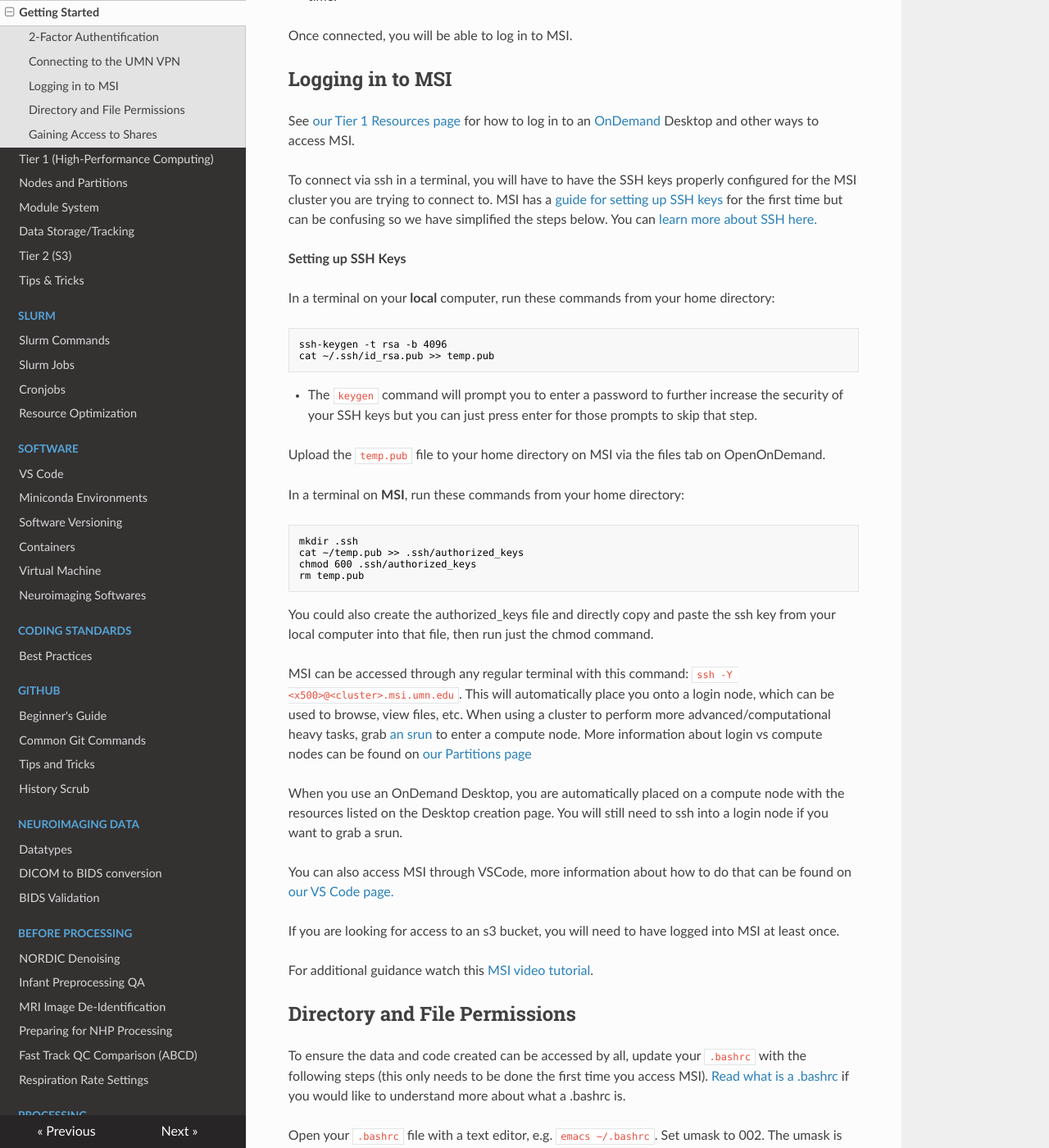
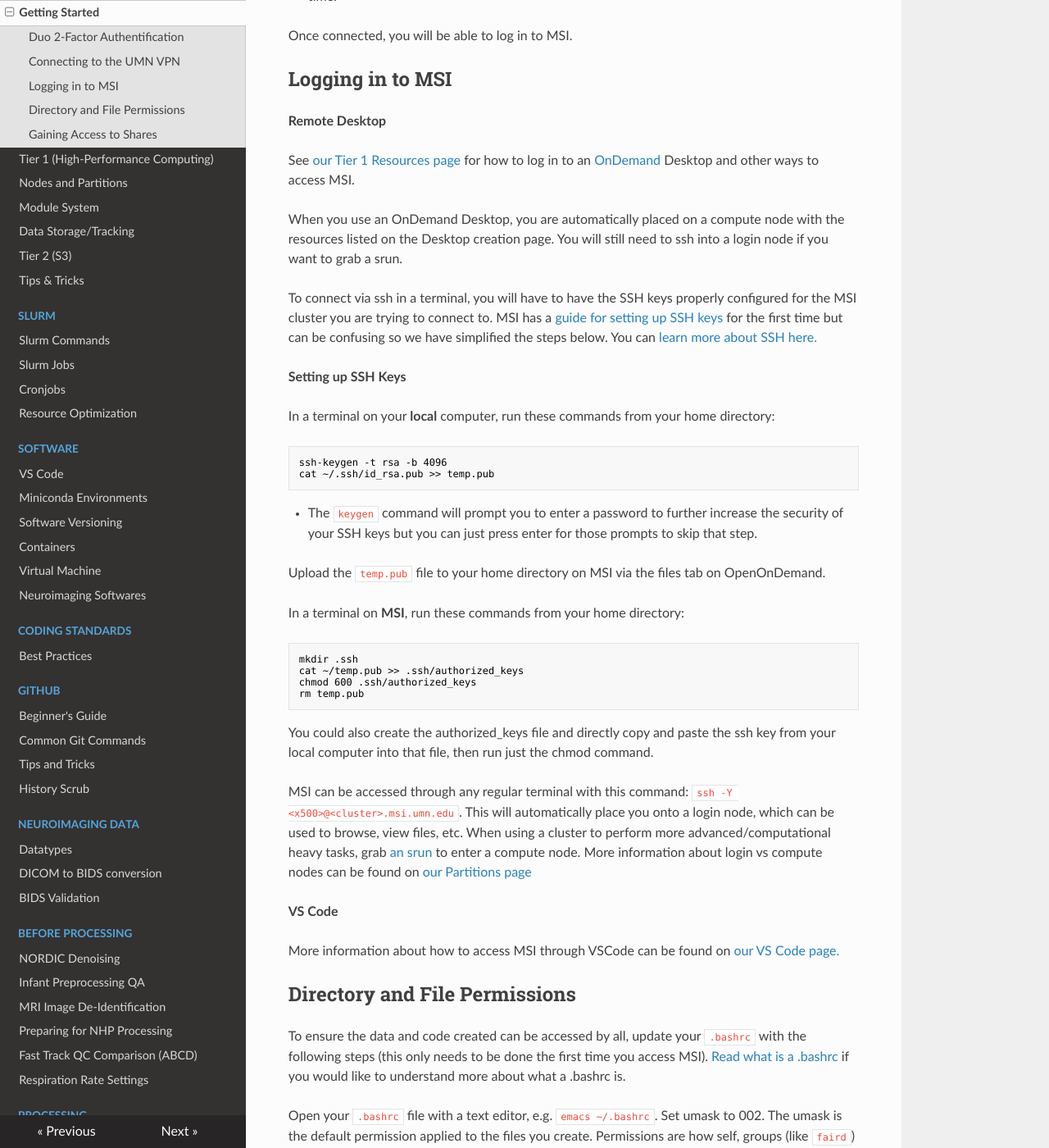
Before and after one commit to DCAN-Labs/cdni-brain, an MkDocs documentation site: the page built from docs/msi-login.md, in a window 1280 px wide and 1400 px high, scrolled down 1309 px. Shown: the whole window at 82% size. Built offline with MkDocs 1.6.1, drawn with Linux system fonts in a browser that asks for light colours; nearby versions of some CDN libraries; some of the changed text lies outside the part shown.

Commit message:
Update msi-login.md

````diff
--- a/docs/msi-login.md
+++ b/docs/msi-login.md
@@ -2,11 +2,11 @@
 
 To access the Minnesota Supercomputing Institute (MSI) system smoothly, confirm your eligibility, particularly if your tasks involve data analysis or processing. Visit  [Eligibility & Access Instructions](https://www.msi.umn.edu/content/eligibility-getting-access) for more detailed guidelines on eligibility and access requirements. Do not use MSI without completeing the steps outlined on this page.
 
-## 2-Factor Authentification
+## Duo 2-Factor Authentification
 
 You must set up Duo 2 Factor Authentification in order to use MSI. This provides an added layer of security and is mandatory for accessing any UMN internal site. UMN provides a [Duo Guide](https://it.umn.edu/services-technologies/self-help-guides/duo-set-use-duo-security) which provides instructions for how to register and use Duo.
 
-When you log in to MSI via a terminal you should see this prompt:
+Whenever you log in to MSI via a terminal you should see this prompt:
 
 ```
 By using this system you agree to adhere to MSI and UMN Acceptable Use Policies - refer to www.msi.umn.edu for details.
@@ -44,7 +44,11 @@ Once connected, you will be able to log in to MSI.
 
 ## Logging in to MSI
 
+**Remote Desktop**
+
 See [our Tier 1 Resources page](hpc.md) for how to log in to an [OnDemand](https://ondemand.msi.umn.edu/pun/sys/dashboard/batch_connect/sessions) Desktop and other ways to access MSI.
+
+When you use an OnDemand Desktop, you are automatically placed on a compute node with the resources listed on the Desktop creation page. You will still need to ssh into a login node if you want to grab a srun.
 
 To connect via ssh in a terminal, you will have to have the SSH keys properly configured for the MSI cluster you are trying to connect to. MSI has a [guide for setting up SSH keys](https://www.msi.umn.edu/support/faq/how-do-i-setup-ssh-keys) for the first time but can be confusing so we have simplified the steps below. You can [learn more about SSH here.](https://www.cloudflare.com/learning/access-management/what-is-ssh/)
 
@@ -74,13 +78,9 @@ You could also create the authorized_keys file and directly copy and paste the s
 
 MSI can be accessed through any regular terminal with this command: `ssh -Y <x500>@<cluster>.msi.umn.edu`. This will automatically place you onto a login node, which can be used to browse, view files, etc. When using a cluster to perform more advanced/computational heavy tasks, grab [an srun](slurm-params.md#srun) to enter a compute node. More information about login vs compute nodes can be found on [our Partitions page](partitions.md)
 
-When you use an OnDemand Desktop, you are automatically placed on a compute node with the resources listed on the Desktop creation page. You will still need to ssh into a login node if you want to grab a srun.
+**VS Code**
 
-You can also access MSI through VSCode, more information about how to do that can be found on [our VS Code page.](vscode.md)
-
-If you are looking for access to an s3 bucket, you will need to have logged into MSI at least once.
-
-For additional guidance watch this [MSI video tutorial](https://www.youtube.com/watch?v=PgD7WSI6CG4).
+More information about how to access MSI through VSCode can be found on [our VS Code page.](vscode.md)
 
 ## Directory and File Permissions
 
````
